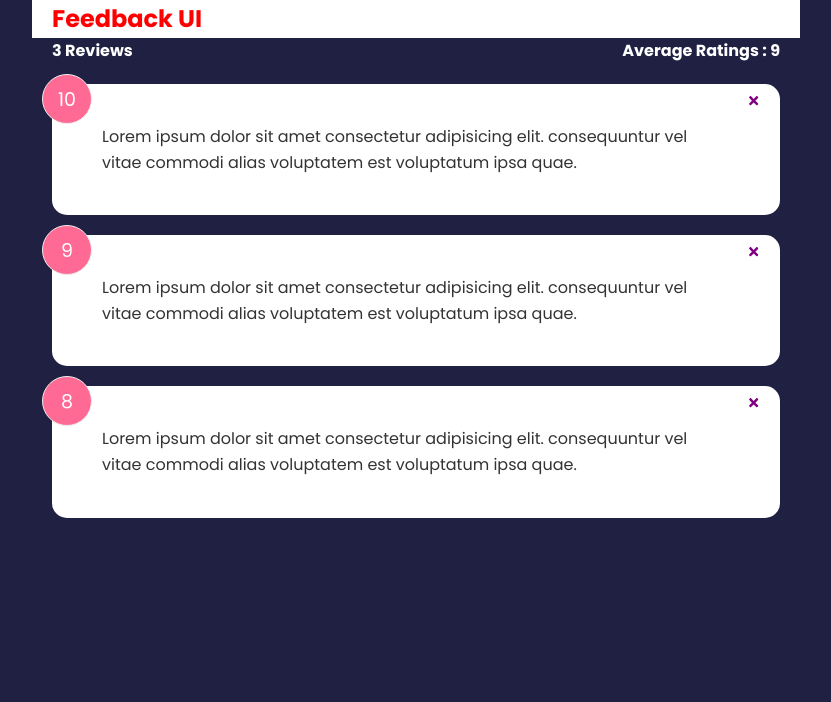
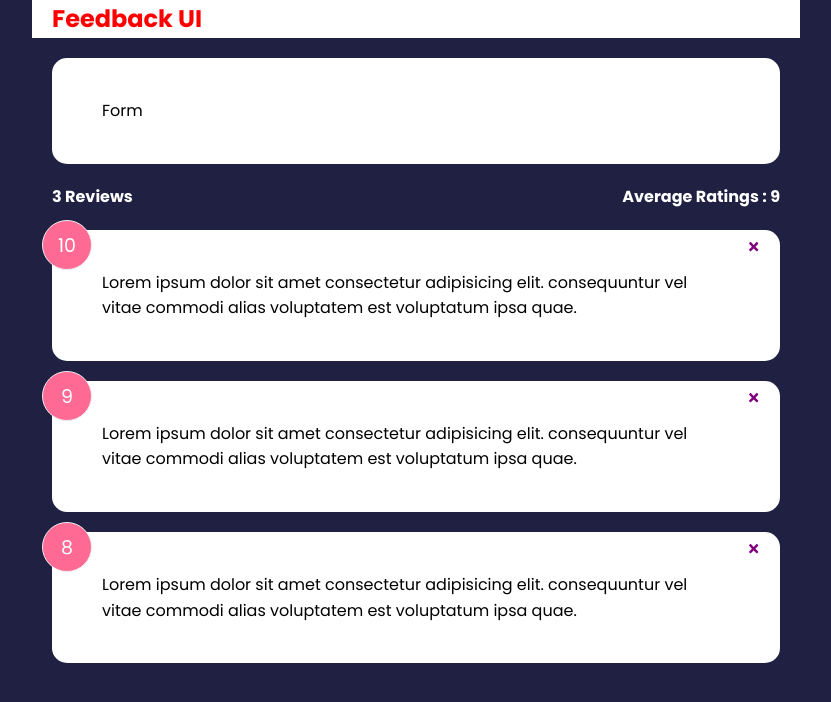
Before and after one commit to GUchechi/Udemy-course, a React (Create React App) app: page / in a window 1280 px wide. Shown: the top 702 px of the page, without its empty margins (224-1055 px from the left). Built offline with nearby package versions, Linux system fonts and the light colour scheme.

Commit message:
added a card reusable component

```diff
--- a/src/App.js
+++ b/src/App.js
@@ -1,5 +1,6 @@
 import { useState } from 'react';
 import './App.css';
+import FeedbackForm from './Components/FeedbackForm';
 import FeedbackList from './Components/FeedbackList';
 import FeedbackStats from './Components/FeedbackStats';
 import Header from './Components/Header';
@@ -16,6 +17,7 @@
     <>
     <Header />
     <div className="container">
+      <FeedbackForm />
       <FeedbackStats feedback={feedback}/>
       <FeedbackList
       feedback={feedback}
--- /dev/null
+++ b/src/Components/FeedbackForm.jsx
@@ -0,0 +1,10 @@
+import React from 'react'
+import Card from './Shared/Card'
+
+const FeedbackForm = () => {
+  return (
+    <Card>Form</Card>
+  )
+}
+
+export default FeedbackForm
--- a/src/Components/Shared/Card.jsx
+++ b/src/Components/Shared/Card.jsx
@@ -1,8 +1,28 @@
-import React from 'react'
+import PropTypes from 'prop-types'
 
-const Card = ({children}) => {
-  return <div className='card'>{children}</div>
+function Card({ children, reverse }) {
+  // return <div className={`card ${reverse && 'reverse'}`}>{children}</div>
 
+  return (
+    <div
+      className='card'
+      style={{
+        backgroundColor: reverse ? 'rgba(0,0,0,0.4)' : '#fff',
+        color: reverse ? '#fff' : '#000',
+      }}
+    >
+      {children}
+    </div>
+  )
+}
+
+Card.defaultProps = {
+  reverse: false,
+}
+
+Card.propTypes = {
+  children: PropTypes.node.isRequired,
+  reverse: PropTypes.bool,
 }
 
 export default Card
```
